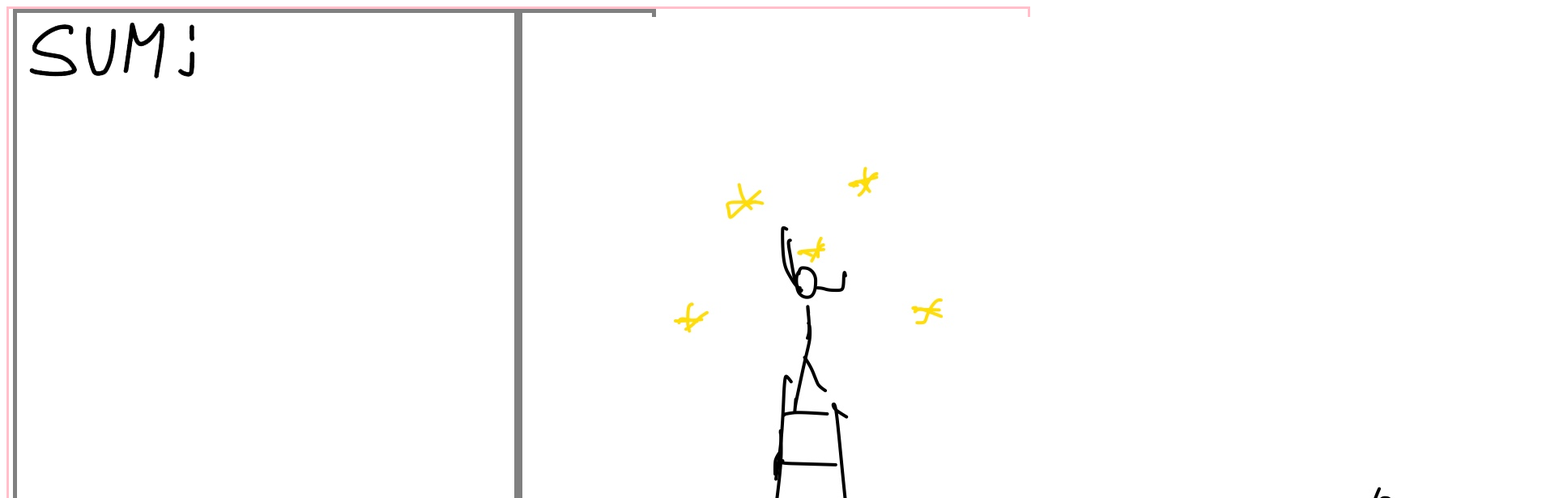
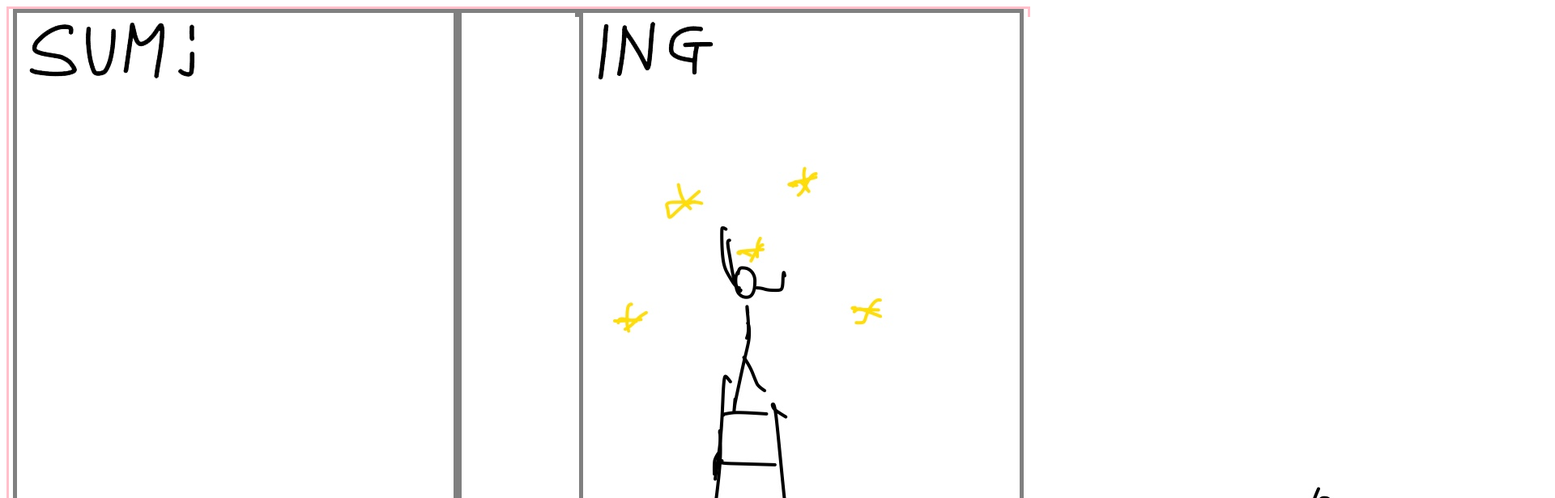
Before and after one commit to Maely-Lee/sumrecording, a plain HTML site: page main.html in a window 1280 px wide. Shown: the top 616 px of the page at 81% size, 1920 px wide, since content can reach past the window. Drawn offline with Linux system fonts and the light colour scheme.

Commit message:
slide show space test

```diff
--- a/main.html
+++ b/main.html
@@ -8,7 +8,7 @@
   #grid{
     border:3px solid pink;
     display:grid;
-    grid-template-columns:1fr 1fr;
+    grid-template-columns:1fr 150px 1fr;
   }
   #grid div{
     border:5px solid gray;
@@ -22,7 +22,7 @@
 <body>
 <div id="grid">
   <div style="margin-left:5px"><img src="sum.png"></div>
-  <div style="width:150px"><img src="1.jpg"></div>
+  <div><img src="1.jpg"></div>
   <div style="margin-right:5px"><img src="ing.png"></div>
 </div>
 
```
